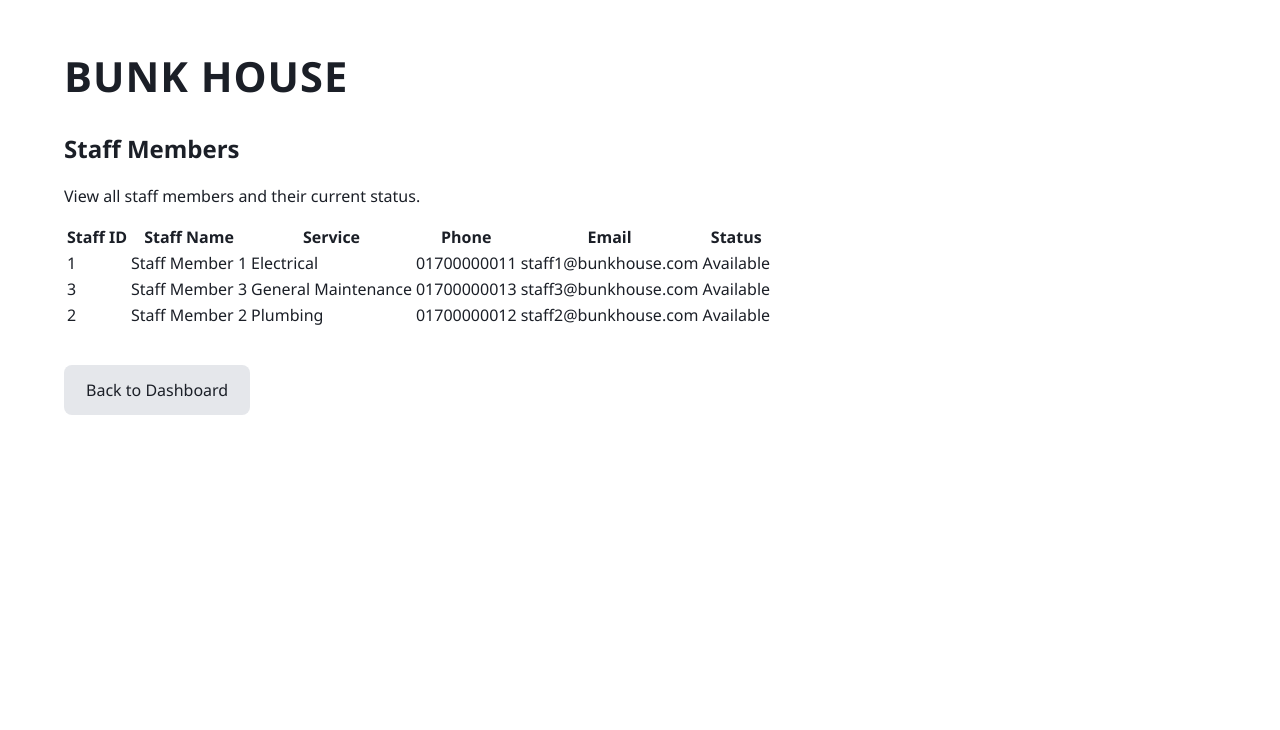
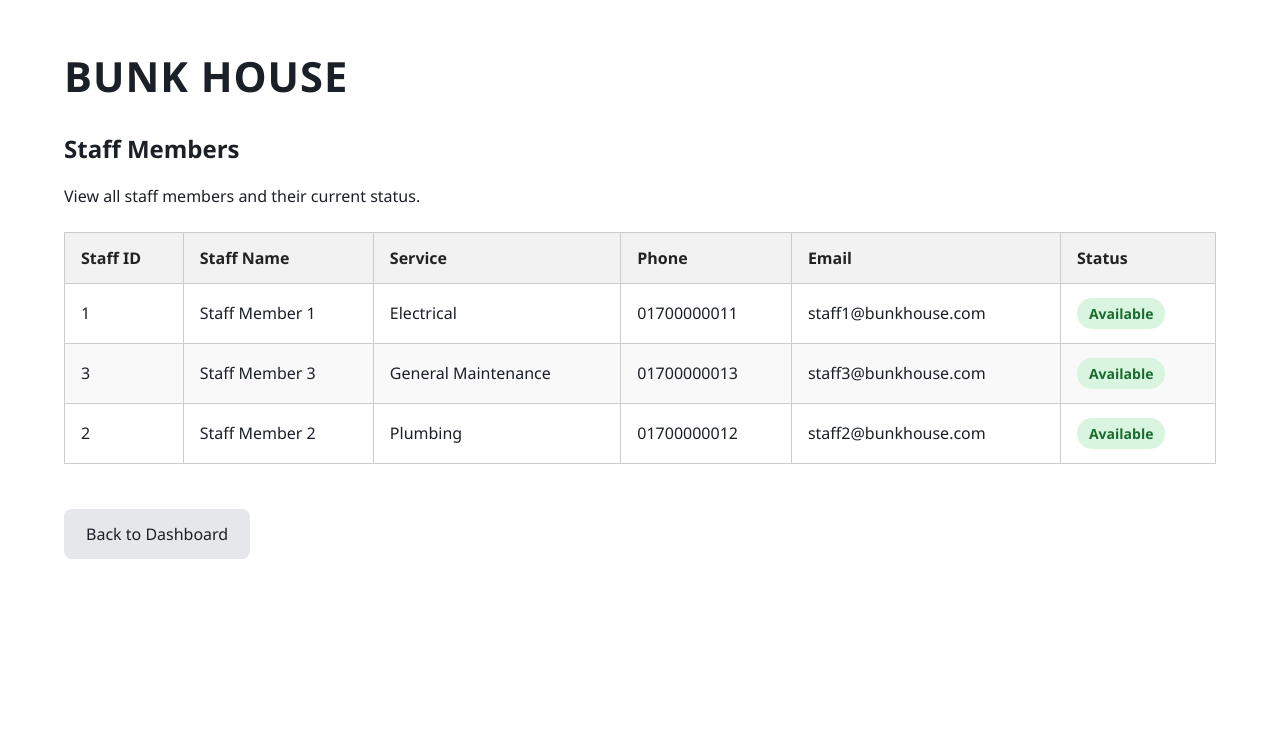
Before and after one commit to Kashfi-ops/Hostel-Management-System--Bunk-House, a Flask app: page /supervisor/staff in a window 1280 px wide. Shown: the part 91-821 px from the top of the page. Run offline with Flask 3, Linux system fonts and the light colour scheme; a user stored in the database is signed in; data comes from the database, SQL or seed files in the repository.

Commit message:
Update style.css

```diff
--- a/static/style.css
+++ b/static/style.css
@@ -268,3 +268,218 @@ select:focus, textarea:focus {
   font-size: 1rem;
   padding: 14px 22px;
 }
+
+
+/* roza code for table. supervisor sees staff
+
+/* =========================================================
+   STAFF TABLE
+========================================================= */
+
+.staff-table-wrapper {
+    width: 100%;
+    overflow-x: auto;
+    margin-top: 25px;
+    margin-bottom: 25px;
+}
+
+.staff-table {
+    width: 100%;
+    border-collapse: collapse;
+    background-color: white;
+    border: 1px solid #ccc;
+    table-layout: auto;
+}
+
+.staff-table th,
+.staff-table td {
+    border: 1px solid #ccc;
+    padding: 14px 16px;
+    text-align: left;
+    vertical-align: middle;
+}
+
+.staff-table th {
+    background-color: #f2f2f2;
+    font-weight: bold;
+    color: #222;
+}
+
+.staff-table tbody tr:nth-child(even) {
+    background-color: #f9f9f9;
+}
+
+.staff-table tbody tr:hover {
+    background-color: #f1f5f9;
+}
+
+
+/* =========================================================
+   STAFF STATUS
+========================================================= */
+
+.staff-status {
+    display: inline-block;
+    padding: 6px 12px;
+    border-radius: 15px;
+    font-weight: bold;
+    font-size: 14px;
+}
+
+.staff-status.available {
+    color: #176b2c;
+    background-color: #d9f5df;
+}
+
+.staff-status.busy {
+    color: #a61b1b;
+    background-color: #f8d7da;
+}
+
+
+/* =========================================================
+   MOBILE TABLE
+========================================================= */
+
+@media (max-width: 800px) {
+
+    .staff-table th,
+    .staff-table td {
+        padding: 10px;
+        font-size: 14px;
+    }
+
+}
+
+
+/* supervisor request table.
+
+/* =========================================================
+   TECHNICAL ISSUES TABLE
+========================================================= */
+
+.request-table-wrapper {
+    width: 100%;
+    overflow-x: auto;
+    margin-top: 25px;
+    margin-bottom: 25px;
+}
+
+.request-table {
+    width: 100%;
+    border-collapse: collapse;
+    background-color: white;
+    border: 1px solid #ccc;
+}
+
+.request-table th,
+.request-table td {
+    border: 1px solid #ccc;
+    padding: 14px 16px;
+    text-align: left;
+    vertical-align: middle;
+}
+
+.request-table th {
+    background-color: #f2f2f2;
+    color: #222;
+    font-weight: bold;
+    white-space: nowrap;
+}
+
+.request-table tbody tr:nth-child(even) {
+    background-color: #f9f9f9;
+}
+
+.request-table tbody tr:hover {
+    background-color: #f1f5f9;
+}
+
+
+/* =========================================================
+   ASSIGNED STAFF COLUMN
+========================================================= */
+
+.assigned-staff-cell {
+    min-width: 190px;
+}
+
+.assign-form {
+    display: flex;
+    flex-direction: column;
+    gap: 8px;
+    width: 100%;
+}
+
+.staff-select {
+    width: 100%;
+    padding: 8px 10px;
+    border: 1px solid #bbb;
+    border-radius: 5px;
+    background-color: white;
+    font-size: 14px;
+}
+
+.assign-button {
+    width: 100%;
+    padding: 8px 10px;
+    border: none;
+    border-radius: 5px;
+    background-color: #333;
+    color: white;
+    cursor: pointer;
+    font-size: 14px;
+}
+
+.assign-button:hover {
+    background-color: #555;
+}
+
+
+/* =========================================================
+   REQUEST STATUS
+========================================================= */
+
+.request-status {
+    display: inline-block;
+    padding: 6px 10px;
+    border-radius: 12px;
+    font-size: 13px;
+    font-weight: bold;
+    white-space: nowrap;
+}
+
+.request-status.pending {
+    color: #856404;
+    background-color: #fff3cd;
+}
+
+.request-status.assigned {
+    color: #004085;
+    background-color: #cce5ff;
+}
+
+.request-status.completed {
+    color: #155724;
+    background-color: #d4edda;
+}
+
+
+/* MOBILE */
+
+@media (max-width: 900px) {
+
+    .request-table th,
+    .request-table td {
+        padding: 10px;
+        font-size: 13px;
+    }
+
+    .assigned-staff-cell {
+        min-width: 170px;
+    }
+
+}
+
+
+/* roza supervisor code end. */
```
